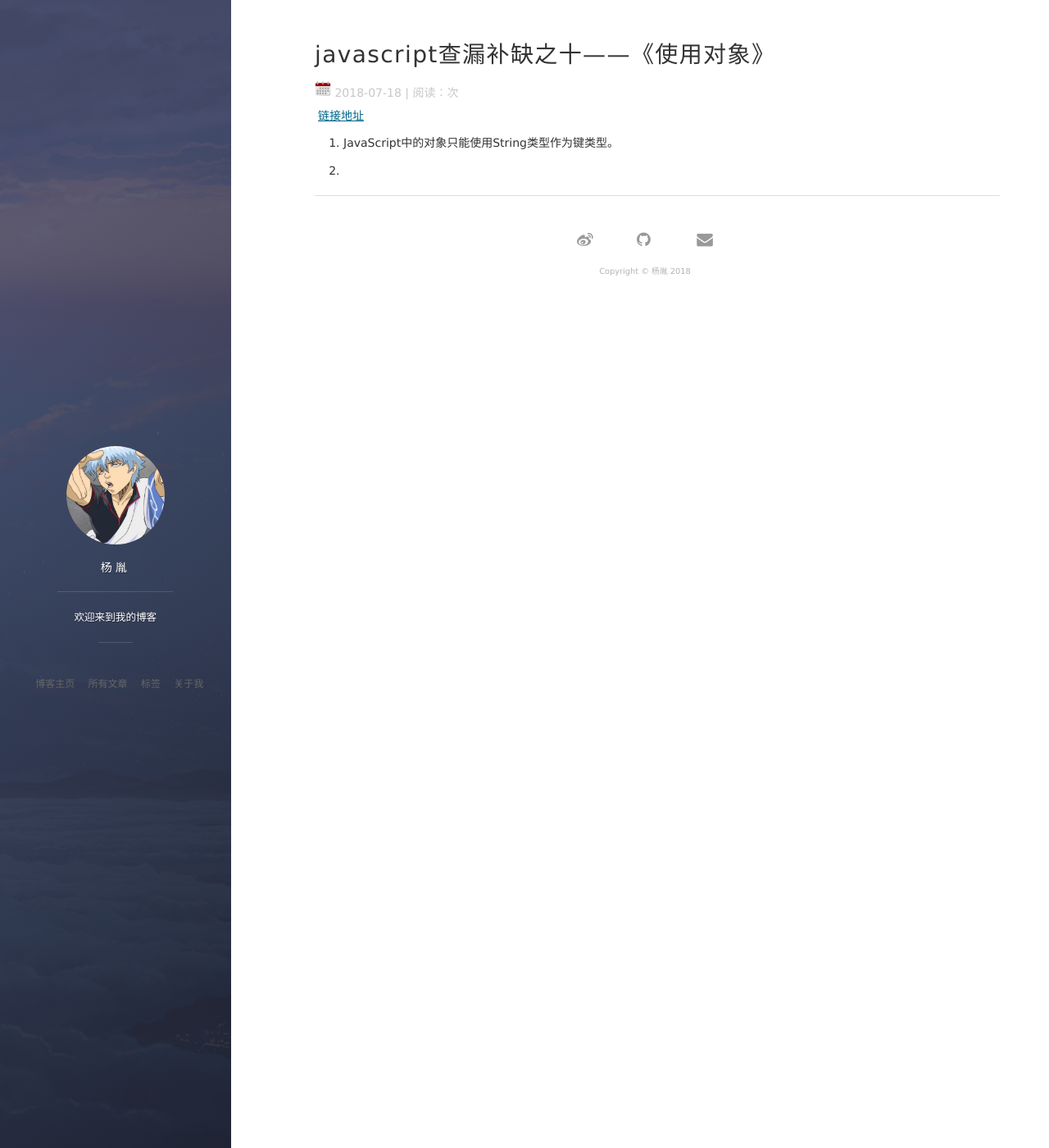
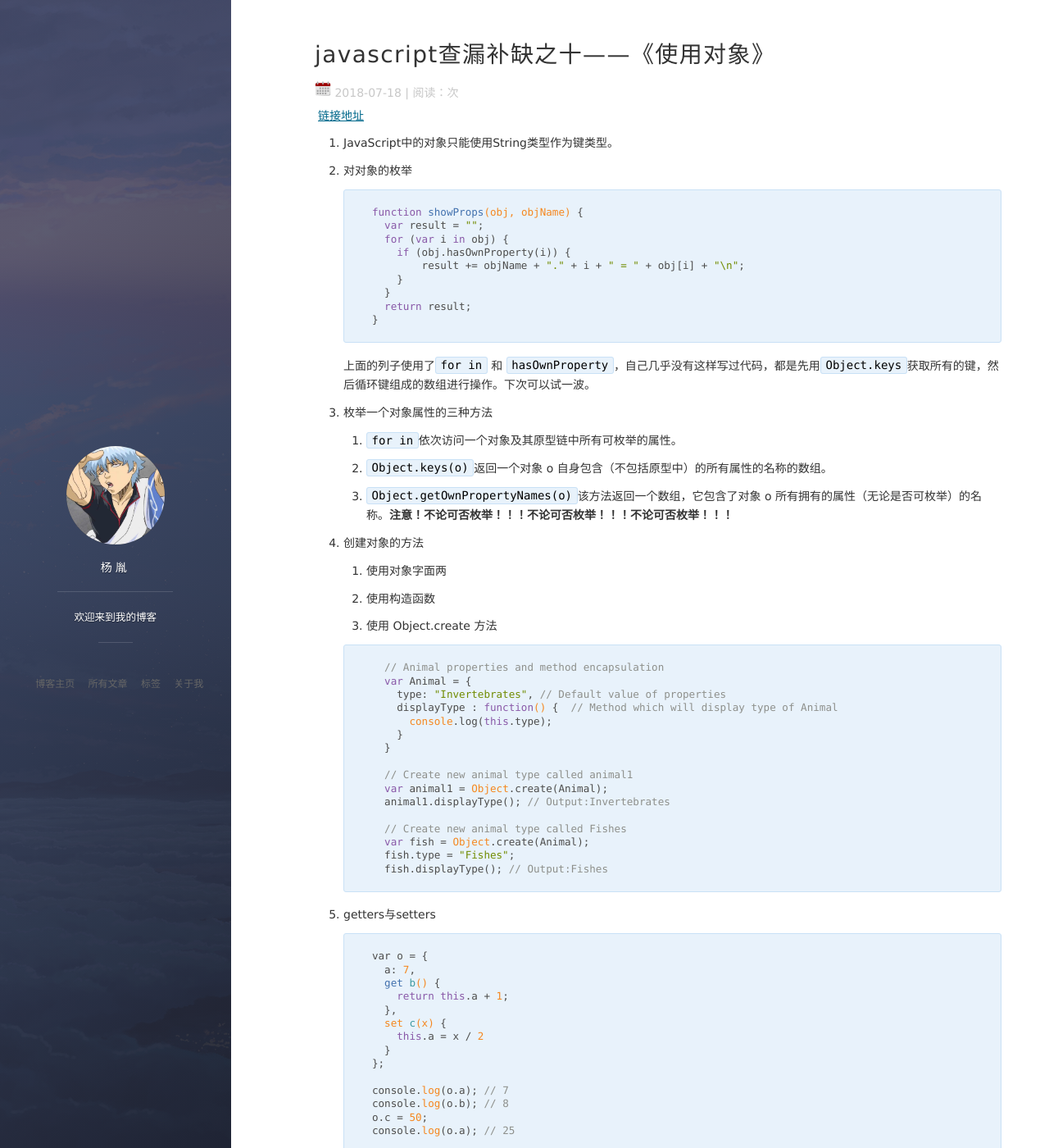
Before and after one commit to ginnko/old-blog, a Jekyll site: the page built from _posts/2018-07-18-javascript查漏补缺之十-使用对象.md, in a window 1280 px wide and 1400 px high. Shown: the whole window at 82% size. Built offline with Jekyll 4.4.1, drawn with Linux system fonts in a browser that asks for light colours; nearby versions of some CDN libraries; comment, search, counter and statistics services are not loaded; some of the changed text lies outside the part shown.

Commit message:
going to finish object of js

````diff
--- a/_posts/2018-07-18-javascript查漏补缺之十-使用对象.md
+++ b/_posts/2018-07-18-javascript查漏补缺之十-使用对象.md
@@ -9,4 +9,78 @@ tag: javascript
 
 1. JavaScript中的对象只能使用String类型作为键类型。
 
-2.
+2. 对对象的枚举
+
+    ```
+    function showProps(obj, objName) {
+      var result = "";
+      for (var i in obj) {
+        if (obj.hasOwnProperty(i)) {
+            result += objName + "." + i + " = " + obj[i] + "\n";
+        }
+      }
+      return result;
+    }
+    ```
+
+    上面的列子使用了`for in` 和 `hasOwnProperty`，自己几乎没有这样写过代码，都是先用`Object.keys`获取所有的键，然后循环键组成的数组进行操作。下次可以试一波。
+
+3. 枚举一个对象属性的三种方法
+
+    1. `for in`依次访问一个对象及其原型链中所有可枚举的属性。
+
+    2. `Object.keys(o)`返回一个对象 o 自身包含（不包括原型中）的所有属性的名称的数组。
+
+    3. `Object.getOwnPropertyNames(o)`该方法返回一个数组，它包含了对象 o 所有拥有的属性（无论是否可枚举）的名称。**注意！不论可否枚举！！！不论可否枚举！！！不论可否枚举！！！**
+
+4. 创建对象的方法
+
+    1. 使用对象字面两
+
+    2. 使用构造函数
+
+    3. 使用 Object.create 方法
+
+      ```
+      // Animal properties and method encapsulation
+      var Animal = {
+        type: "Invertebrates", // Default value of properties
+        displayType : function() {  // Method which will display type of Animal
+          console.log(this.type);
+        }
+      }
+
+      // Create new animal type called animal1
+      var animal1 = Object.create(Animal);
+      animal1.displayType(); // Output:Invertebrates
+
+      // Create new animal type called Fishes
+      var fish = Object.create(Animal);
+      fish.type = "Fishes";
+      fish.displayType(); // Output:Fishes
+      ```
+
+5. getters与setters
+
+    ```
+    var o = {
+      a: 7,
+      get b() {
+        return this.a + 1;
+      },
+      set c(x) {
+        this.a = x / 2
+      }
+    };
+
+    console.log(o.a); // 7
+    console.log(o.b); // 8
+    o.c = 50;
+    console.log(o.a); // 25
+    ```
+
+    1. 上面定义getters使用了get
+
+    2. 定义setters使用了set
+
+    3.
````
